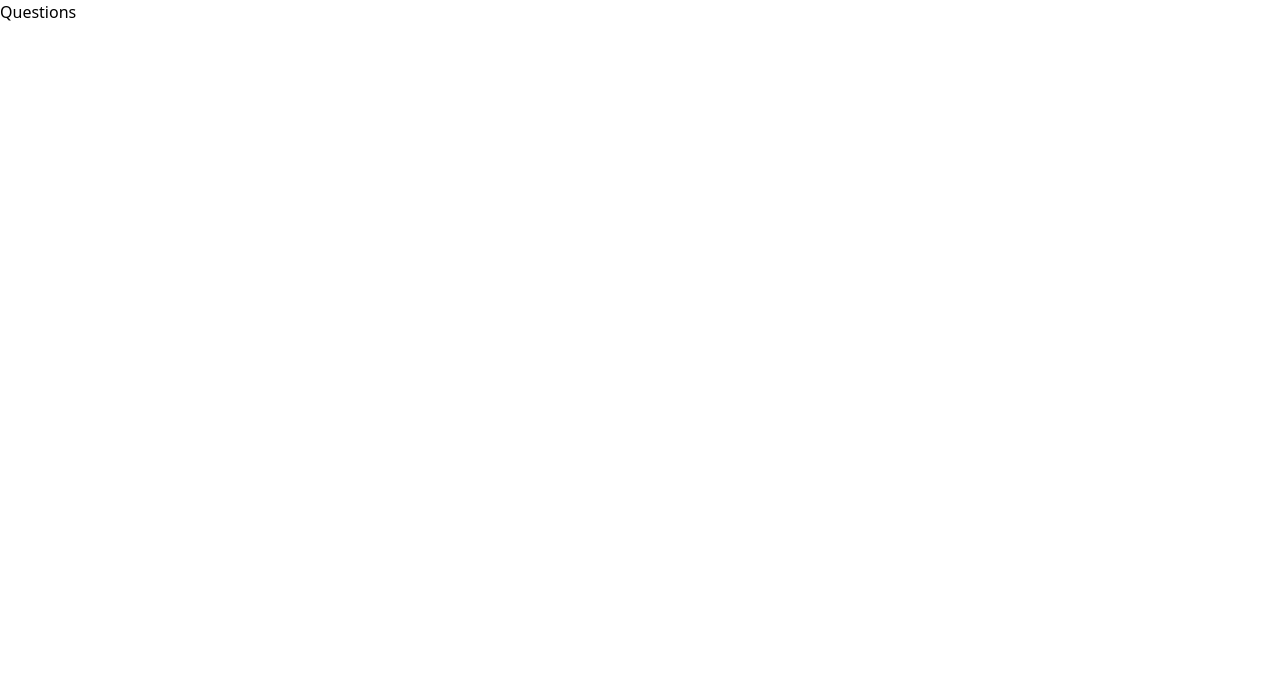
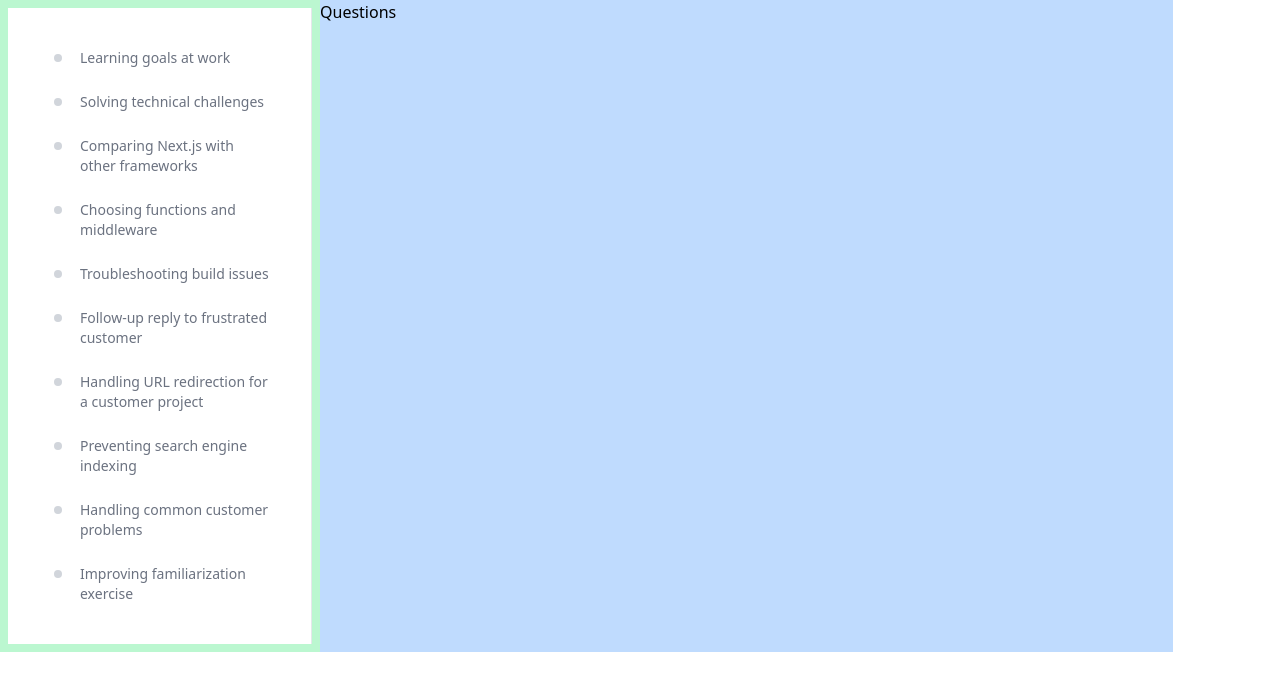
Before and after one commit to aldosch/vercel-aldo, a Next.js app: page / in a window 1280 px wide. Shown: the top 690 px of the page. Built offline with nearby package versions, Linux system fonts and the light colour scheme.

Commit message:
wip content using components

```diff
--- a/src/app/layout.tsx
+++ b/src/app/layout.tsx
@@ -1,10 +1,93 @@
 import "./globals.css";
 import type { Metadata } from "next";
+import Nav from "../components/Nav";
+import type { NavStep } from "../components/Nav";
 
 export const metadata: Metadata = {
-  title: "Aldo – Vercel Familiarization Exercise",
-  description: "",
+  title: "Aldo Schumann",
+  description: "Vercel Familiarization Exercise 2023",
 };
+
+const questions: NavStep[] = [
+  {
+    id: 1,
+    question: "What do you want to learn or more of at work?",
+    summary: "Learning goals at work",
+    href: "learning-goals-at-work",
+    status: "upcoming",
+  },
+  {
+    id: 2,
+    question:
+      "Describe how you solved a challenge or technical issue that you faced in a previous role (preferably in a previous support role). How did you determine that your solution was successful?",
+    summary: "Solving technical challenges",
+    href: "solving-technical-challenges",
+    status: "upcoming",
+  },
+  {
+    id: 3,
+    question:
+      "How would you compare Next.js with another frontend framework? Feel free to compare with a framework of your choice.",
+    summary: "Comparing Next.js with other frameworks",
+    href: "comparing-nextjs-with-other-frameworks",
+    status: "upcoming",
+  },
+  {
+    id: 4,
+    question:
+      "When would you choose to use Edge Functions, Serverless Functions, or Edge Middleware with Vercel?",
+    summary: "Choosing functions and middleware",
+    href: "choosing-functions-and-middleware",
+    status: "upcoming",
+  },
+  {
+    id: 5,
+    question:
+      "Imagine a customer writes in requesting help with a build issue on a framework or technology that you've not seen before. How would you go about troubleshooting this and what questions would you ask the customer to understand the situation better?",
+    summary: "Troubleshooting build issues",
+    href: "troubleshooting-build-issues",
+    status: "upcoming",
+  },
+  {
+    id: 6,
+    question:
+      "The customer from question 5 replies to your response with the below:\n“I’m so frustrated. I’ve been trying to make this work for hours and I just can’t figure it out. It must be a platform issue so why don't you just fix it for me instead of asking me questions.”\nPlease write a follow-up reply to the customer.",
+    summary: "Follow-up reply to frustrated customer",
+    href: "follow-up-reply-frustrated-customer",
+    status: "upcoming",
+  },
+  {
+    id: 7,
+    question:
+      "A customer has a project on Vercel and they want to redirect the /blog path to another website. Please write a reply to the customer. Separately, list any relevant documentation you found and any feedback or information you’d like to share about your decision-making process.",
+    summary: "Handling URL redirection for a customer project",
+    href: "handling-url-redirection-customer-project",
+    status: "upcoming",
+  },
+  {
+    id: 8,
+    question:
+      "A customer is creating a site and would like their project not to be indexed by search engines. Please write a reply to the customer. Separately, list any relevant documentation you found and any feedback or information you’d like to share about your decision-making process.",
+    summary: "Preventing search engine indexing",
+    href: "preventing-search-engine-indexing",
+    status: "upcoming",
+  },
+  {
+    id: 9,
+    question:
+      "What do you think is one of the most common problems which customers ask Vercel for help with? How would you help customers to overcome common problems, short-term and long-term?",
+    summary: "Handling common customer problems",
+    href: "handling-common-customer-problems",
+    status: "upcoming",
+  },
+  {
+    id: 10,
+    question: "How could we improve or alter this familiarization exercise?",
+    summary: "Improving familiarization exercise",
+    href: "improving-familiarization-exercise",
+    status: "upcoming",
+  },
+];
 
 export default function RootLayout({
   children,
@@ -13,7 +96,12 @@ export default function RootLayout({
 }) {
   return (
     <html lang="en">
-      <body>{children}</body>
+      <body className="container grid grid-cols-12 mx-auto">
+        <div className="col-start-1 col-end-4 p-2 bg-green-200">
+          <Nav steps={questions} />
+        </div>
+        <div className="col-start-4 col-end-12 bg-blue-200">{children}</div>
+      </body>
     </html>
   );
 }
--- a/src/app/page.tsx
+++ b/src/app/page.tsx
@@ -1,7 +1,10 @@
+import CardList from "../components/CardList";
+
 export default function Home() {
   return (
     <main>
-      <h1>Questions</h1>
+      <h1 className="mb-4">Questions</h1>
+      {/* <CardList items={questions} /> */}
     </main>
   );
 }
```
